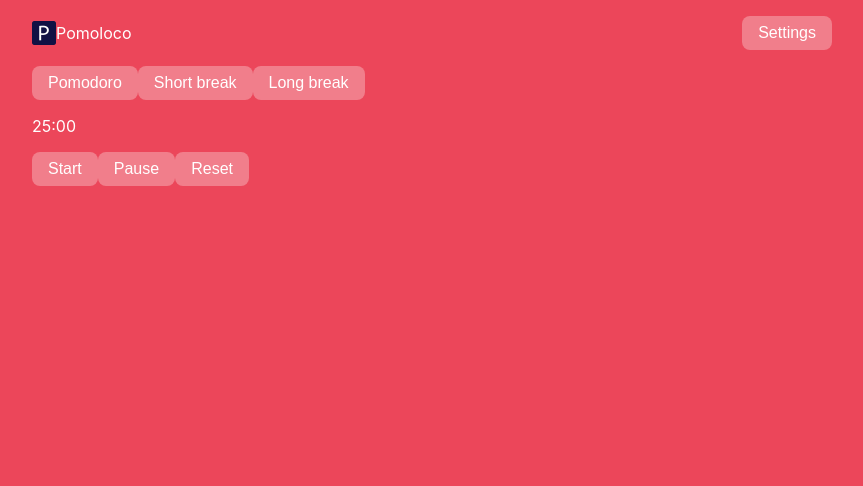
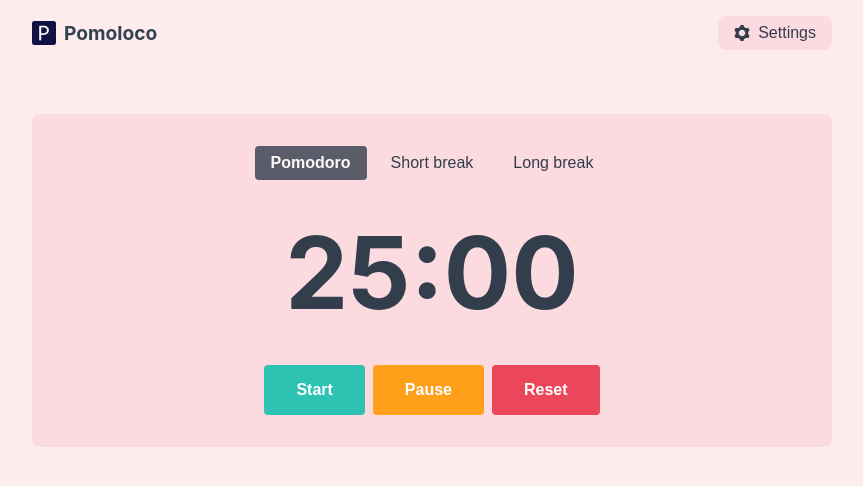
Before and after one commit to thechinedu/Pomoloco, a React (Create React App) app: page / in a window 1280 px wide. Shown: the top 486 px of the page, without its empty margins (208-1071 px from the left). Built offline with nearby package versions, Linux system fonts and the light colour scheme.

Commit message:
Complete page styling

```diff
--- a/src/components/Header/Header.module.css
+++ b/src/components/Header/Header.module.css
@@ -9,13 +9,23 @@
 }
 
 .img {
+  margin-right: 8px;
   width: 24px;
 }
 
 .logo {
   align-items: center;
   display: flex;
+  font-size: larger;
+  font-weight: 700;
 }
 
 .settings {
+  align-items: center;
+  display: flex;
 }
+
+.settingsIcon {
+  fill: var(--rich-black);
+  margin-right: 8px;
+}
--- a/src/components/Header/Header.tsx
+++ b/src/components/Header/Header.tsx
@@ -1,6 +1,7 @@
 import logo from "./logo.png";
 
 import styles from "./Header.module.css";
+import { Icon } from "./SettingsIcon";
 
 export const Header = () => (
   <header className={styles.header}>
@@ -10,7 +11,10 @@ export const Header = () => (
         Pomoloco
       </a>
 
-      <button className={styles.settings}>Settings</button>
+      <button className={styles.settings}>
+        <Icon className={styles.settingsIcon} />
+        Settings
+      </button>
     </nav>
   </header>
 );
--- /dev/null
+++ b/src/components/Header/SettingsIcon.tsx
@@ -0,0 +1,20 @@
+import { FC } from "react";
+
+interface IconProps {
+  className?: string;
+}
+
+export const Icon: FC<IconProps> = ({ className }) => (
+  <svg
+    version="1.1"
+    xmlns="http://www.w3.org/2000/svg"
+    width="16"
+    height="16"
+    viewBox="0 0 512 512"
+    className={className}
+  >
+    <title>cog</title>
+    <g id="icomoon-ignore"></g>
+    <path d="M466.895 305.125c-26.863-46.527-10.708-106.152 36.076-133.244l-50.313-87.146c-14.375 8.427-31.088 13.259-48.923 13.259-53.768 0-97.354-43.873-97.354-97.995h-100.629c0.133 16.705-4.037 33.641-12.979 49.126-26.862 46.528-86.578 62.351-133.431 35.379l-50.312 87.146c14.485 8.236 27.025 20.294 35.943 35.739 26.819 46.454 10.756 105.96-35.854 133.112l50.313 87.146c14.325-8.348 30.958-13.127 48.7-13.127 53.598 0 97.072 43.596 97.35 97.479h100.627c-0.043-16.537 4.136-33.285 12.983-48.609 26.818-46.453 86.388-62.297 133.207-35.506l50.313-87.145c-14.39-8.233-26.846-20.249-35.717-35.614zM256 359.666c-57.254 0-103.668-46.412-103.668-103.667 0-57.254 46.413-103.667 103.668-103.667s103.666 46.413 103.666 103.667c-0.001 57.255-46.412 103.667-103.666 103.667z"></path>
+  </svg>
+);
--- a/src/components/Timer/Timer.module.css
+++ b/src/components/Timer/Timer.module.css
@@ -0,0 +1,47 @@
+.wrapper {
+  background-color: var(--faded-red);
+  border-radius: 8px;
+  text-align: center;
+  margin-top: 48px;
+  padding: 32px;
+}
+
+.wrapper button {
+  border-radius: 4px;
+  margin: 0 4px;
+}
+
+.timers button {
+  background: transparent;
+}
+
+.timers .active {
+  background-color: var(--rich-black);
+  color: var(--white);
+  font-weight: 700;
+  opacity: 0.8;
+}
+
+.timerDisplay {
+  font-size: 100px;
+  font-weight: 700;
+  padding: 32px 0;
+}
+
+.controls button {
+  color: var(--white);
+  font-weight: 700;
+  padding: 16px 32px;
+}
+
+.start {
+  background-color: var(--tiffany-blue);
+}
+
+.pause {
+  background-color: var(--orange-peel);
+}
+
+.reset {
+  background-color: var(--sizzling-red);
+}
--- a/src/components/Timer/Timer.tsx
+++ b/src/components/Timer/Timer.tsx
@@ -69,21 +69,48 @@ export const Timer = () => {
   }, [timeLeft]);
 
   return (
-    <main>
-      <div>
-        <button onClick={handleSetActiveTimer("pomodoro")}>Pomodoro</button>
-        <button onClick={handleSetActiveTimer("shortBreak")}>
+    <main className={styles.wrapper}>
+      <div className={styles.timers}>
+        <button
+          onClick={handleSetActiveTimer("pomodoro")}
+          className={
+            activeTimer === PomodoroDefaultTimers.pomodoro ? styles.active : ""
+          }
+        >
+          Pomodoro
+        </button>
+        <button
+          onClick={handleSetActiveTimer("shortBreak")}
+          className={
+            activeTimer === PomodoroDefaultTimers.shortBreak
+              ? styles.active
+              : ""
+          }
+        >
           Short break
         </button>
-        <button onClick={handleSetActiveTimer("longBreak")}>Long break</button>
+        <button
+          onClick={handleSetActiveTimer("longBreak")}
+          className={
+            activeTimer === PomodoroDefaultTimers.longBreak ? styles.active : ""
+          }
+        >
+          Long break
+        </button>
       </div>
 
-      <p>{output}</p>
+      <p className={styles.timerDisplay}>{output}</p>
 
-      <div>
-        <button onClick={handleStartTimer}>Start</button>
-        <button onClick={handlePauseTimer}>Pause</button>
-        <button onClick={handleStopTimer}>Reset</button>
+      <div className={styles.controls}>
+        <button onClick={handleStartTimer} className={styles.start}>
+          Start
+        </button>
+        <button onClick={handlePauseTimer} className={styles.pause}>
+          Pause
+        </button>
+        <button onClick={handleStopTimer} className={styles.reset}>
+          Reset
+        </button>
       </div>
     </main>
   );
--- a/src/index.css
+++ b/src/index.css
@@ -3,6 +3,12 @@
 :root {
   --base-font-size: 1rem;
   --sizzling-red: hsl(353, 81%, 60%);
+  --faded-red: hsl(353, 81%, 60%, 0.1);
+  --baby-powder: hsl(100, 100%, 99%, 0.1);
+  --rich-black: hsl(207, 95%, 8%, 0.8);
+  --tiffany-blue: hsl(174, 62%, 47%);
+  --orange-peel: hsl(35, 100%, 55%);
+  --white: hsl(0, 0%, 100%);
 
   font-size: var(--base-font-size);
 }
@@ -20,8 +26,8 @@ body {
     sans-serif;
   -webkit-font-smoothing: antialiased;
   -moz-osx-font-smoothing: grayscale;
-  background-color: var(--sizzling-red);
-  color: white;
+  background-color: var(--faded-red);
+  color: var(--rich-black);
   font-weight: 400;
 }
 
@@ -35,17 +41,22 @@ img {
 }
 
 a {
-  color: white;
+  color: var(--rich-black);
   text-decoration: none;
 }
 
 button {
-  background: hsla(100, 100%, 99%, 0.3);
+  background: var(--faded-red);
   border: none;
   border-radius: 8px;
-  color: white;
+  color: var(--rich-black);
   cursor: pointer;
   font-size: var(--base-font-size);
   margin: 0;
   padding: 8px 16px;
 }
+
+p {
+  margin: 0;
+  padding: 0;
+}
```
